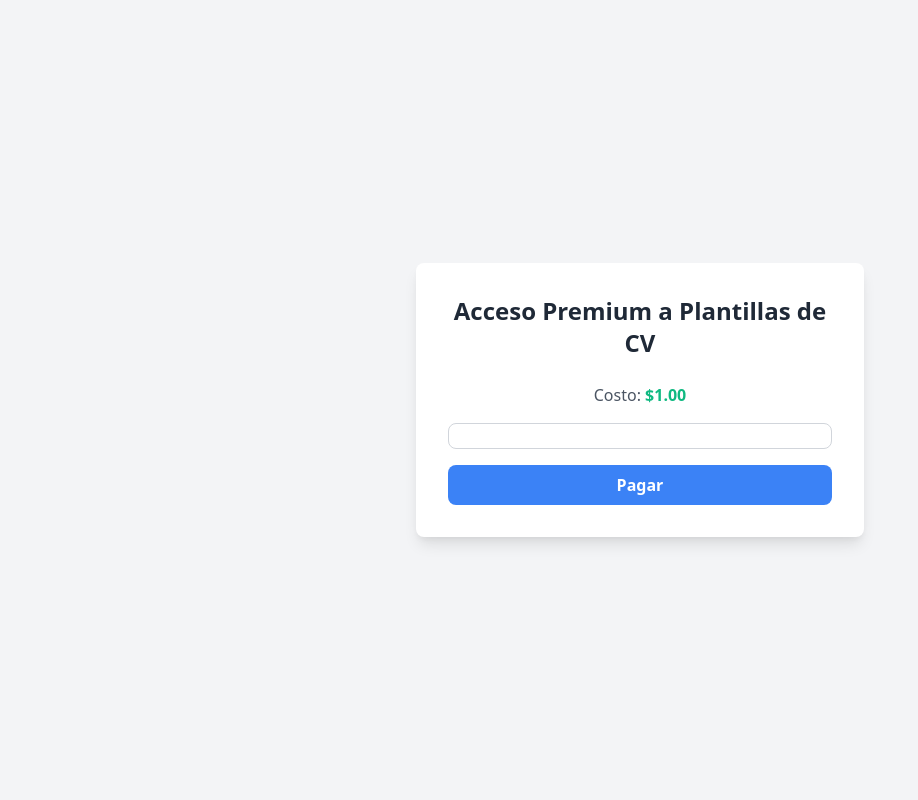
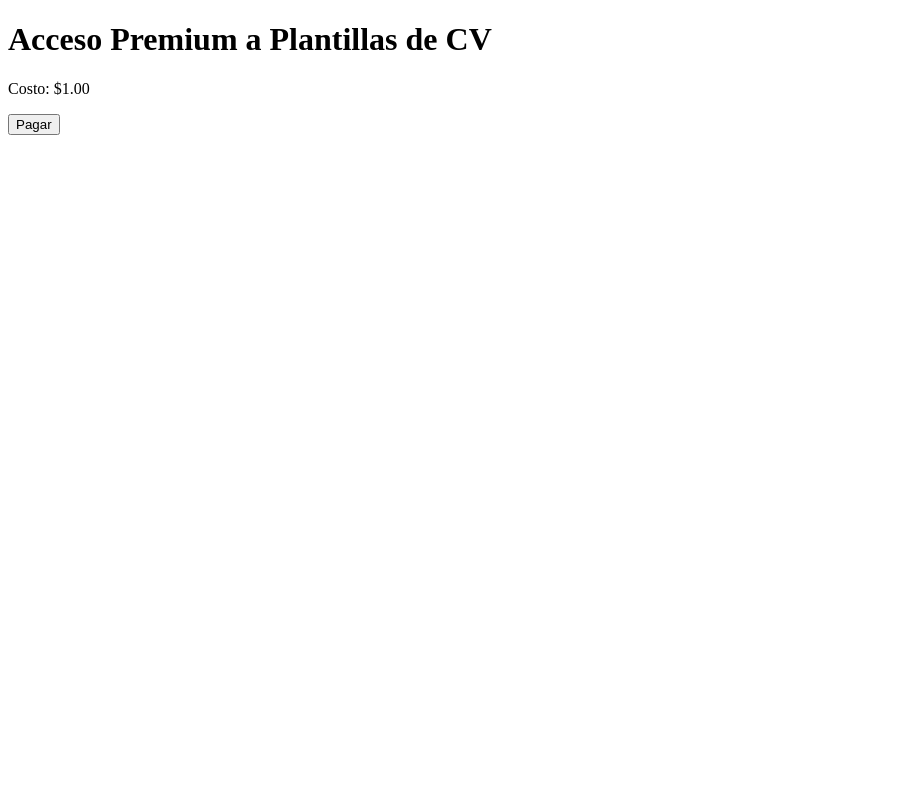
Before and after one commit to edil9898/curriculum_project, a Django app: page /charge/ in a window 1280 px wide. Shown: the whole page, without its empty margins (0-918 px from the left). Run offline with Django 5.2, Linux system fonts and the light colour scheme; a user stored in the database is signed in; some libraries are stand-ins or nearby versions.

Commit message:
first commit

```diff
--- a/curriculum/templates/payment/charge.html
+++ b/curriculum/templates/payment/charge.html
@@ -5,42 +5,26 @@
     <meta charset="UTF-8">
     <title>Acceso Premium a Plantillas</title>
     <script src="https://js.stripe.com/v3/"></script>
-    <link href="https://cdn.jsdelivr.net/npm/tailwindcss@2.2.19/dist/tailwind.min.css" rel="stylesheet">
 </head>
-<body class="bg-gray-100 flex items-center justify-center min-h-screen">
-    <div class="bg-white rounded-lg shadow-lg p-8 max-w-md w-full">
-        <h1 class="text-2xl font-bold text-center text-gray-800 mb-6">Acceso Premium a Plantillas de CV</h1>
-        <p class="text-center text-gray-600 mb-4">Costo: <span class="text-green-500 font-semibold">$1.00</span></p>
+<body>
+    <h1>Acceso Premium a Plantillas de CV</h1>
+    <p>Costo: <span>$1.00</span></p>
 
-        <form action="{% url 'charge' %}" method="post" id="payment-form" class="space-y-4">
+    <form action="{% url 'charge' %}" method="post" id="payment-form">
         {% csrf_token %}
-            <div id="card-element" class="p-3 border border-gray-300 rounded-lg"></div>
-            <button type="submit" class="w-full bg-blue-500 hover:bg-blue-600 text-white font-semibold py-2 px-4 rounded-lg transition duration-300">
-                Pagar
-            </button>
+        <div id="card-element"></div>
+        <button type="submit">Pagar</button>
     </form>
 
-        <script src="https://js.stripe.com/v3/"></script>
     <script>
-            var stripe = Stripe('sk_test_51QHEPgJWRq8I5huEOUq72lRdgGww2tl2ofWaenc9Opc7f4OgN3rERcbnWAUaBSlQrw70qVQOGiaVtnWB7735oK7c00O0ANy3ti');
+        var stripe = Stripe('{{ STRIPE_PUBLIC_KEY }}'); // Solo la clave pública
         var elements = stripe.elements();
-            var card = elements.create('card', {
-                style: {
-                    base: {
-                        fontSize: '16px',
-                        color: '#32325d',
-                        '::placeholder': {
-                            color: '#a0aec0',
-                        },
-                    },
-                }
-            });
+        var card = elements.create('card');
         card.mount('#card-element');
 
         var form = document.getElementById('payment-form');
         form.addEventListener('submit', function(event) {
             event.preventDefault();
-
             stripe.createToken(card).then(function(result) {
                 if (result.error) {
                     console.error(result.error.message);
@@ -55,6 +39,5 @@
             });
         });
     </script>
-    </div>
 </body>
 </html>
--- a/curriculum/views.py
+++ b/curriculum/views.py
@@ -220,14 +220,27 @@ def descargar_cv_1(request, usuario_id):
     response['Content-Disposition'] = 'attachment; filename="curriculum.pdf"'
     return response
 
+import stripe
+from django.conf import settings
+from django.shortcuts import render, redirect
+from django.views import View
+from django.contrib.auth.mixins import LoginRequiredMixin
+
+
+
 # Vista para manejar los cargos de Stripe
 class ChargeView(LoginRequiredMixin, View):
     def get(self, request):
-        return render(request, 'payment/charge.html')
+        return render(request, 'payment/charge.html', {
+            'STRIPE_PUBLIC_KEY': settings.STRIPE_PUBLIC_KEY,  # Solo la clave pública aquí
+        })
 
     def post(self, request):
         amount = 100  # en centavos (1 USD)
         currency = 'usd'
+
+        # Configura la clave secreta solo aquí
+        stripe.api_key = settings.STRIPE_SECRET_KEY
 
         try:
             stripe.Charge.create(
```
Also changed, not shown: db.sqlite3. Lines whose indentation alone changed are shown as unchanged.
